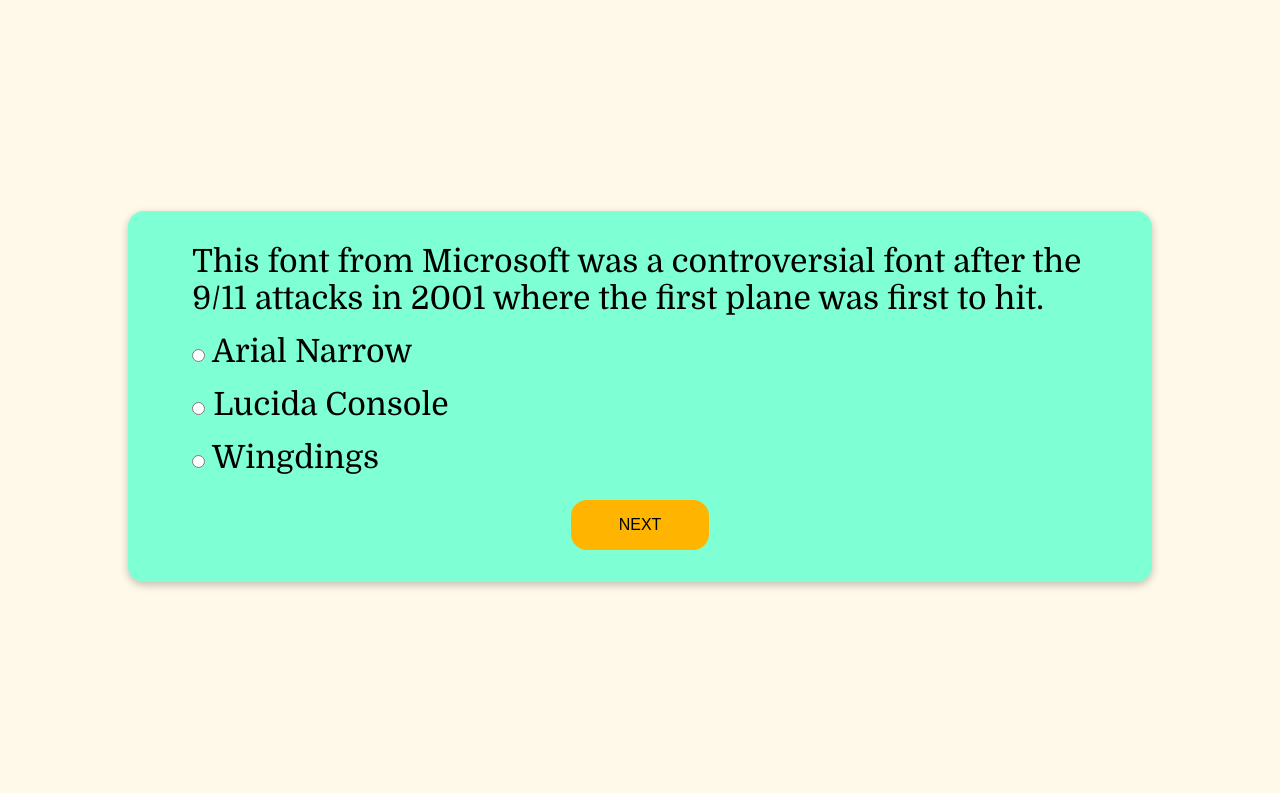
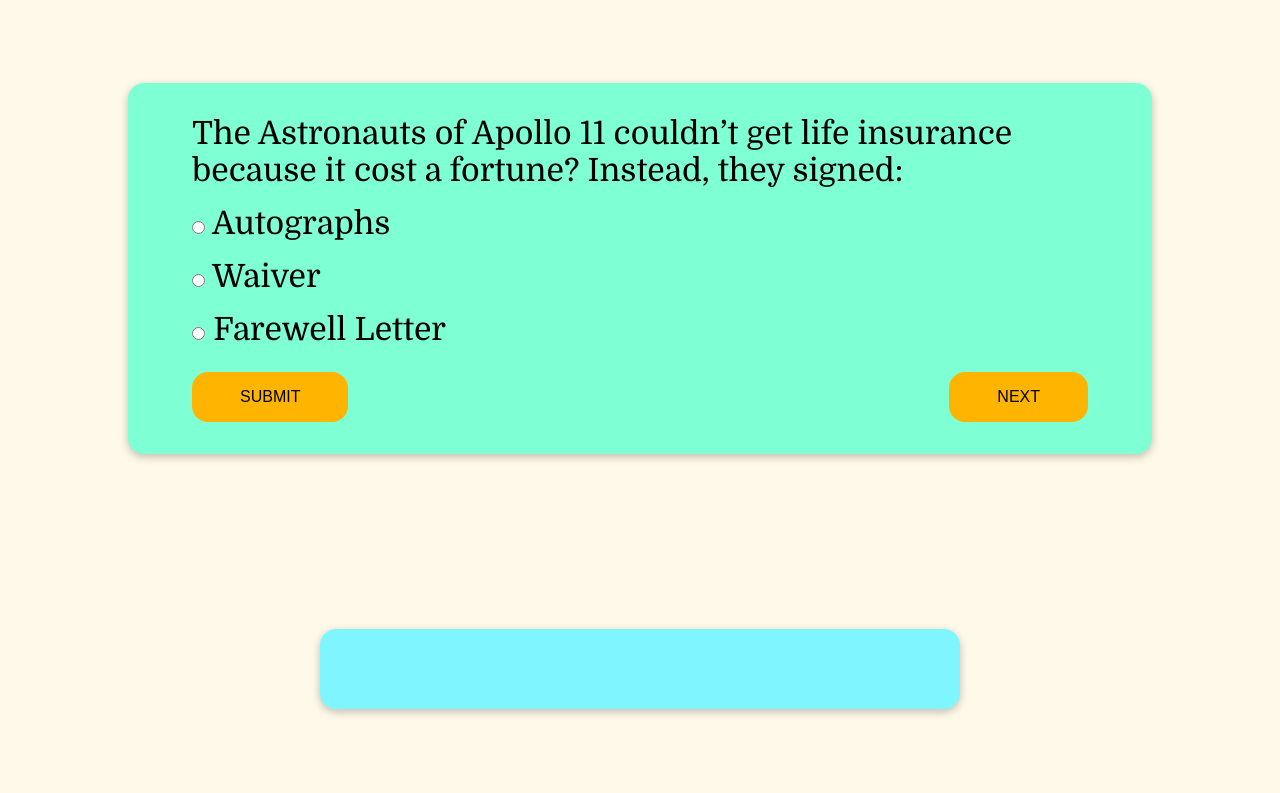
Before and after one commit to SalwinA/tech-trivia, a plain HTML site: page quiz.html in a window 1280 px wide. Both pictures are taken after a click on the button "NEXT". Shown: the part 54-847 px from the top of the page. Drawn offline with nearby package versions, Linux system fonts and the light colour scheme.

Commit message:
Add result message display to quiz.

```diff
--- a/assets/css/style.css
+++ b/assets/css/style.css
@@ -155,6 +155,19 @@ body {
     padding: 1rem 3rem;
     font-size: 1rem;
     display: block;
+    float: left;
+    margin: auto;
+    border-radius: 1rem;
+    background-color: #ffb400;
+    margin-top: 1.5rem;
+    text-transform: uppercase;
+}
+
+#next {
+    padding: 1rem 3rem;
+    font-size: 1rem;
+    display: block;
+    float: right;
     margin: auto;
     border-radius: 1rem;
     background-color: #ffb400;
@@ -186,3 +199,18 @@ body {
     margin-top: 1.5rem;
     text-transform: uppercase;
 }
+
+.result-message {
+    display: none;
+}
+
+#result-message{
+    height: 10vh;
+    width: 50vw;
+    background-color: rgb(127, 246, 255);
+    float: right;
+    display: block;
+    padding: 2rem 2rem;
+    border-radius: 1rem;
+    box-shadow: rgba(0, 0, 0, 0.24) 0px 3px 8px;
+}
--- a/assets/js/script.js
+++ b/assets/js/script.js
@@ -176,7 +176,7 @@ function startGame() {
     count = 0, score = 0;
     initEventListeners();
     questions = [...questionBank].sort(() => Math.random() -.5);
-    questions = questions.splice(0,10);
+    // questions = questions.splice(0,10);
     displayQuestion()
   }
 
@@ -184,6 +184,7 @@ startGame();
 
 function initEventListeners() {
     submit.addEventListener('click', onSubmitClick);
+    next.addEventListener('click', onNextClick);
   }
 
 function displayQuestion() {
@@ -215,22 +216,39 @@ function getSelctedAnswer() {
 };
 
 let questionCont = document.querySelector('.question-cont');
+let resultMessage = document.querySelector('.result-message');
 
 function onSubmitClick() {
     const selctdAnswer = getSelctedAnswer();
     if(selctdAnswer ===  questions[count].correctAnswer){
         score++;
-     }
-        count++;
+        resultMessage.innerHTML = 'Great Job!! Your answer is correct.';
+     }else resultMessage.innerHTML = 'Oops!! Wrong Answer.';
+
+     resultMessage.classList.remove('result-message');
+
+     count++;
+};
+
+
+
+
+function onNextClick() {
+
+    resultMessage.innerHTML = '';
     if(count < 10){
+
         displayQuestion();
-    }else if((count === 10)) {
-        submit.innerHTML = 'Finish';
-
+    }
+    if((count === 9)) {
+        next.innerText = 'Finish';
+    }
+    if((count === 10)) {
         questionCont.style.display = 'none';
-        showScore.innerHTML =`<h3>You have scored ${score} of 10.</h3>
+        resultMessage.style.display = 'none';
+        showScore.innerHTML =`<h1>Great Job!! <br> You have scored ${score} of 10.</h1>
         <button onclick='location.reload()' class='button'>Play Again</button>
-        `
+        `;
     showScore.classList.remove('showScore');
     }
 
--- a/quiz.html
+++ b/quiz.html
@@ -43,10 +43,17 @@
                     </li>
                 </ul>
 
-                <button type="submit" id="submit">Next</button>
+
+                <button type="submit" id="submit">Submit</button>
+
+                <button type="submit" id="next">Next</button>
+
+
 
 
             </div>
+
+            <h2 id="result-message" class="result-message"></h2>
 
             <div id="showScore" class="showScore"></div>
 
```
